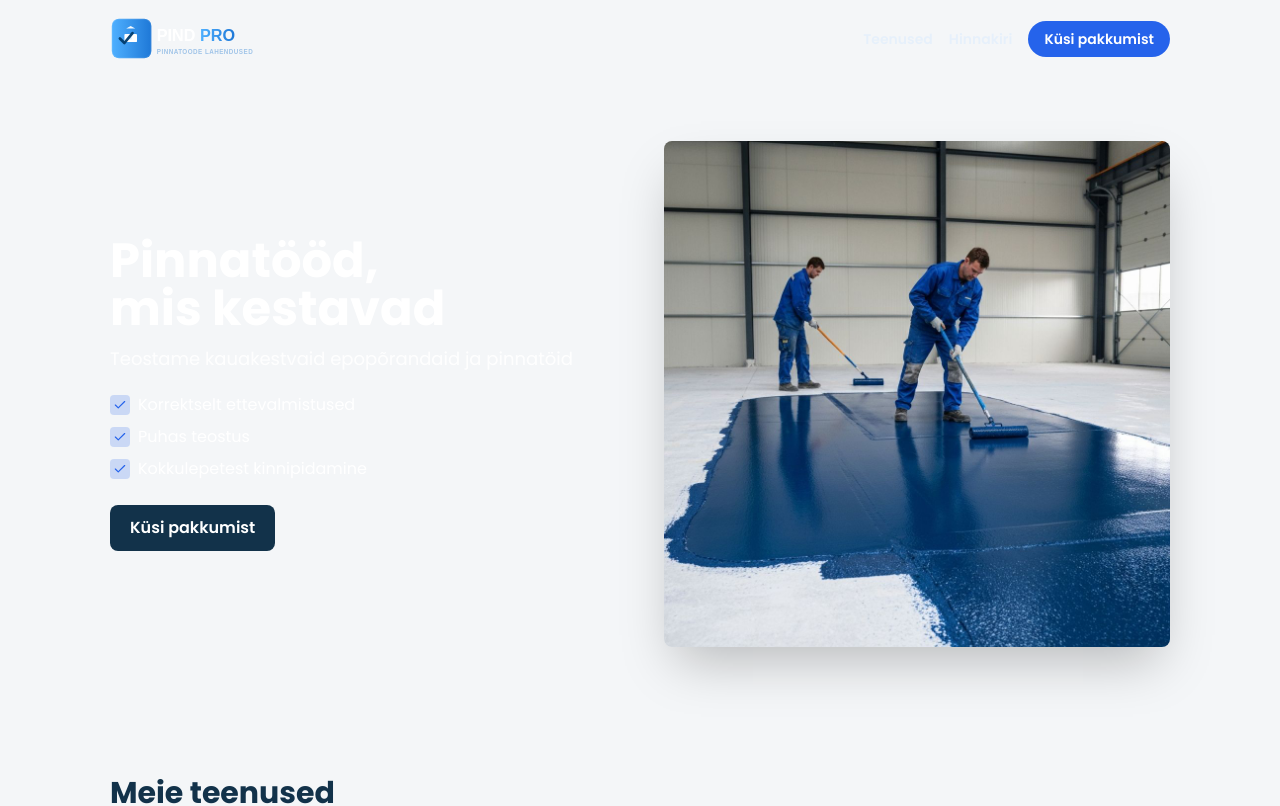
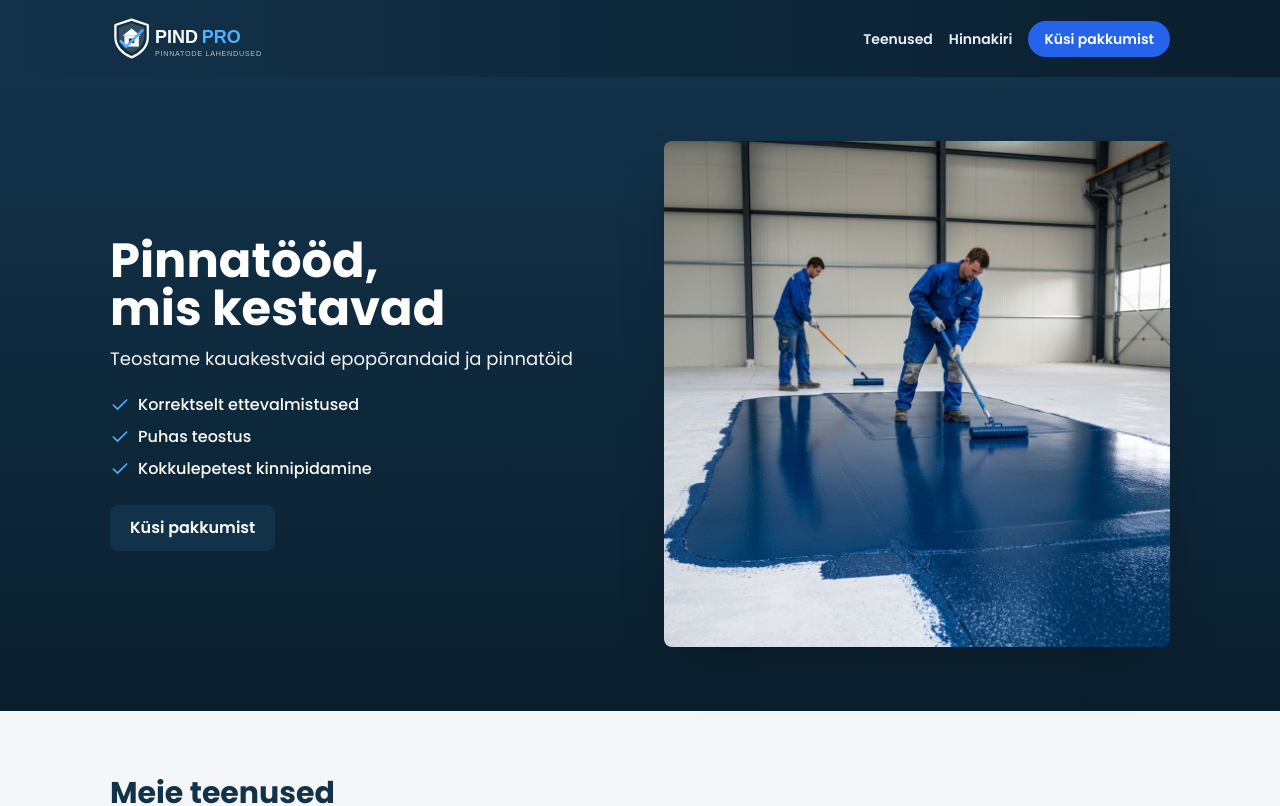
Before and after one commit to webmaker604-create/Pindpro, a Next.js app: page / in a window 1280 px wide. Shown: the top 806 px of the page. Built offline with nearby package versions, Linux system fonts and the light colour scheme.

Commit message:
fix: update logo and adjust hero section colors
Add missing nav colors and fix logo and hero section to match original design.

```diff
--- a/components/hero.tsx
+++ b/components/hero.tsx
@@ -22,10 +22,8 @@ export function Hero() {
           <ul className="mb-6 space-y-2">
             {checks.map((item) => (
               <li key={item} className="flex items-center gap-2">
-                <span className="flex h-5 w-5 items-center justify-center rounded bg-accent/20">
-                  <Check className="h-3.5 w-3.5 text-accent" />
-                </span>
-                <span className="text-sm md:text-base">{item}</span>
+                <Check className="h-5 w-5 text-[#4fb0ff]" />
+                <span className="text-sm font-medium md:text-base">{item}</span>
               </li>
             ))}
           </ul>
--- a/tailwind.config.ts
+++ b/tailwind.config.ts
@@ -17,6 +17,10 @@ const config: Config = {
           DEFAULT: "#2563eb",
           hover: "#1d4ed8",
         },
+        nav: {
+          DEFAULT: "#12324a",
+          dark: "#0a1f2e",
+        },
       },
       fontFamily: {
         sans: ["var(--font-poppins)", "system-ui", "sans-serif"],
```
Also changed, not shown: public/images/logo.svg.
